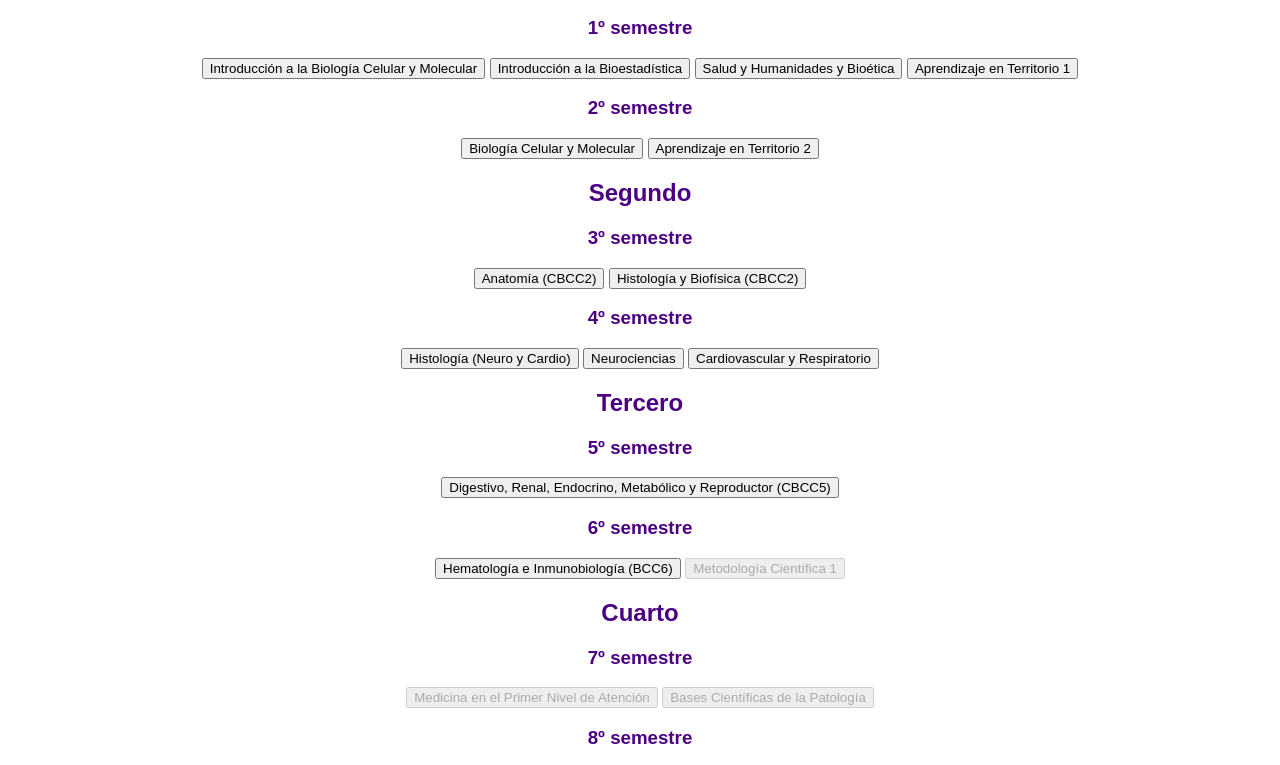
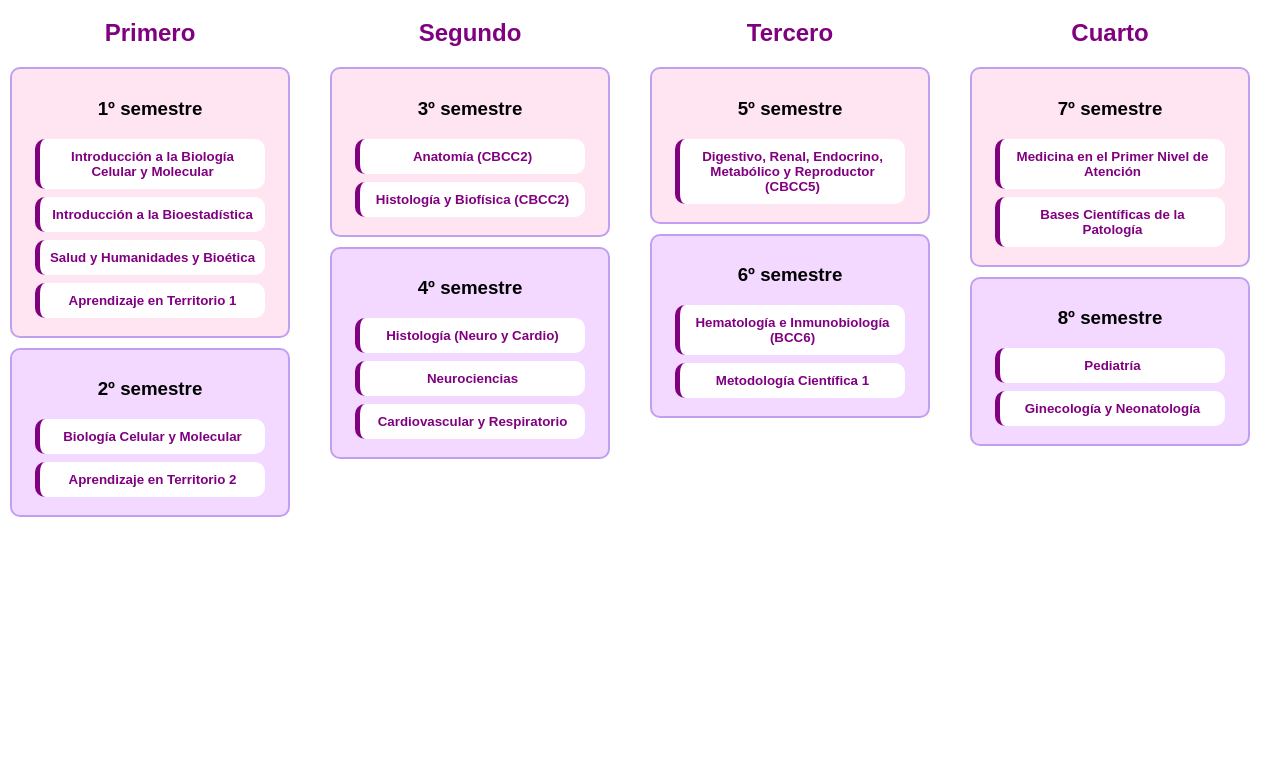
Before and after one commit to gabigimenezr/Malla-Fmed-Interactiva, a plain HTML site: page index.html in a window 1280 px wide. Shown: the part 99-864 px from the top of the page. After the commit the page ends 800 px from the top, so only its background shows below. Drawn offline with Linux system fonts and the light colour scheme.

Commit message:
Update style.css

```diff
--- a/style.css
+++ b/style.css
@@ -1,66 +1,64 @@
 body {
-    font-family: Arial, sans-serif;
-    background-color: #fff;
-    margin: 0;
-    padding: 0;
-    color: #4b0082;
-    text-align: center;
+  font-family: sans-serif;
+  text-align: center;
+  margin: 0;
+  padding: 0;
 }
 
 h1 {
-    margin-top: 20px;
-    font-size: 24px;
-    color: #5e0ca3;
+  color: purple;
+  margin-top: 20px;
 }
 
-.anio {
-    text-align: left;
-    margin: 30px;
-    font-weight: bold;
-    font-size: 20px;
+.carousel {
+  display: flex;
+  overflow-x: auto;
+  scroll-snap-type: x mandatory;
+  gap: 20px;
+  padding: 20px;
 }
 
-.semestres {
-    display: flex;
-    justify-content: center;
-    gap: 20px;
-    flex-wrap: wrap;
+.year {
+  flex: 0 0 auto;
+  width: 300px;
+  scroll-snap-align: start;
+  border-radius: 10px;
 }
 
-.semestre {
-    border: 2px solid #c29ad9;
-    padding: 10px;
-    width: 200px;
-    min-height: 300px;
-    background-color: #f3defc;
-    border-radius: 10px;
+h2 {
+  color: purple;
 }
 
-.semestre:nth-child(odd) {
-    background-color: #ffe6f0;
+.semester {
+  margin: 10px;
+  border: 2px solid #c19ff0;
+  padding: 10px;
+  border-radius: 10px;
 }
 
-.semestre h2 {
-    font-size: 18px;
-    text-align: center;
+.pink {
+  background-color: #ffe4f1;
 }
 
-.materia {
-    padding: 10px;
-    margin: 10px 0;
-    background-color: white;
-    border-left: 5px solid #6a0dad;
-    border-radius: 5px;
-    cursor: pointer;
+.purple {
+  background-color: #f3d9ff;
 }
 
-.materia.tachada {
-    text-decoration: line-through;
-    color: gray;
+button {
+  display: block;
+  margin: 8px auto;
+  padding: 10px;
+  width: 90%;
+  background-color: white;
+  border: none;
+  border-left: 5px solid purple;
+  border-radius: 10px;
+  font-weight: bold;
+  color: purple;
 }
 
-.materia.bloqueada {
-    background-color: #ddd;
-    cursor: not-allowed;
-    color: #777;
+button.disabled {
+  background-color: lightgray;
+  color: gray;
+  text-decoration: line-through;
 }
```
